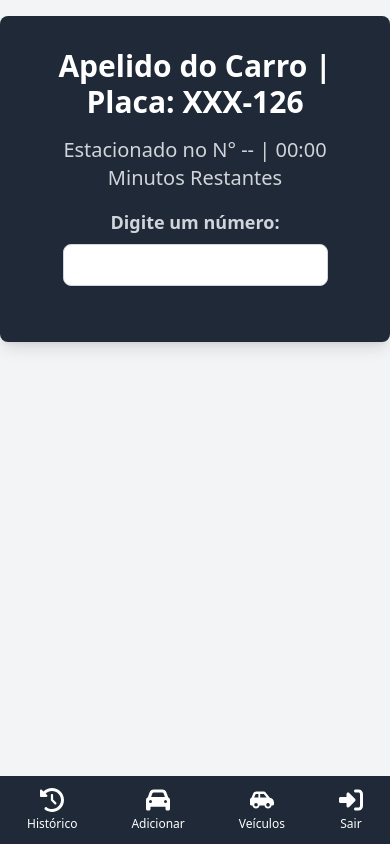
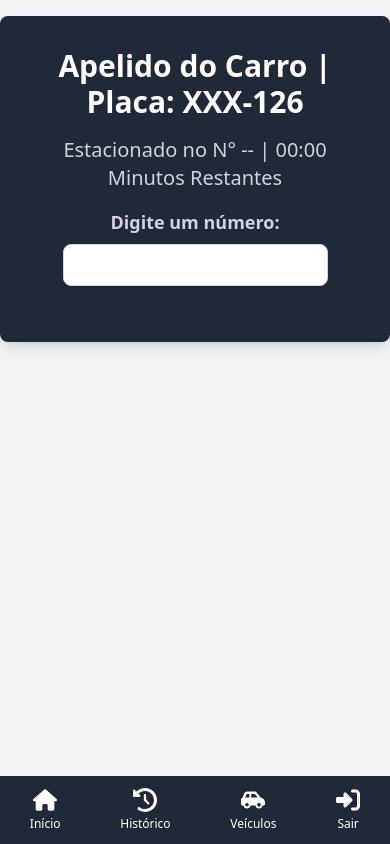
Before and after one commit to pedrodemmer/estacionamento-app, a Next.js app: page / in a window 390 px wide. Built offline with nearby package versions, Linux system fonts and the light colour scheme.

Commit message:
fix: Navbar mobile agora exibe ícones certos;
- Modificações na Navbar para a visualização mobile, retirando o botão de adicionar veículo e inserido o de voltar para o início;

```diff
--- a/src/components/Navbar/content.jsx
+++ b/src/components/Navbar/content.jsx
@@ -3,7 +3,7 @@ import Link from "next/link";
 import { FontAwesomeIcon } from "@fortawesome/react-fontawesome";
 import {
   faHistory,
-  faCar,
+  faHouse,
   faCarSide,
   faSignInAlt,
 } from "@fortawesome/free-solid-svg-icons";
@@ -55,18 +55,18 @@ export default function Navbar() {
 
       <nav className="sm:hidden fixed bottom-0 left-0 w-full bg-gray-800 text-white flex justify-around py-3 shadow-lg z-50">
         <Link
+          href="/"
+          className="flex flex-col items-center space-y-1 text-white hover:text-gray-300"
+        >
+          <FontAwesomeIcon icon={faHouse} className="w-6 h-6" />
+          <span className="text-xs">Início</span>
+        </Link>
+        <Link
           href="/historico"
           className="flex flex-col items-center space-y-1 text-white hover:text-gray-300"
         >
           <FontAwesomeIcon icon={faHistory} className="w-6 h-6" />
           <span className="text-xs">Histórico</span>
-        </Link>
-        <Link
-          href="/adicionar-veiculo"
-          className="flex flex-col items-center space-y-1 text-white hover:text-gray-300"
-        >
-          <FontAwesomeIcon icon={faCar} className="w-6 h-6" />
-          <span className="text-xs">Adicionar</span>
         </Link>
         <Link
           href="/veiculos"
```
